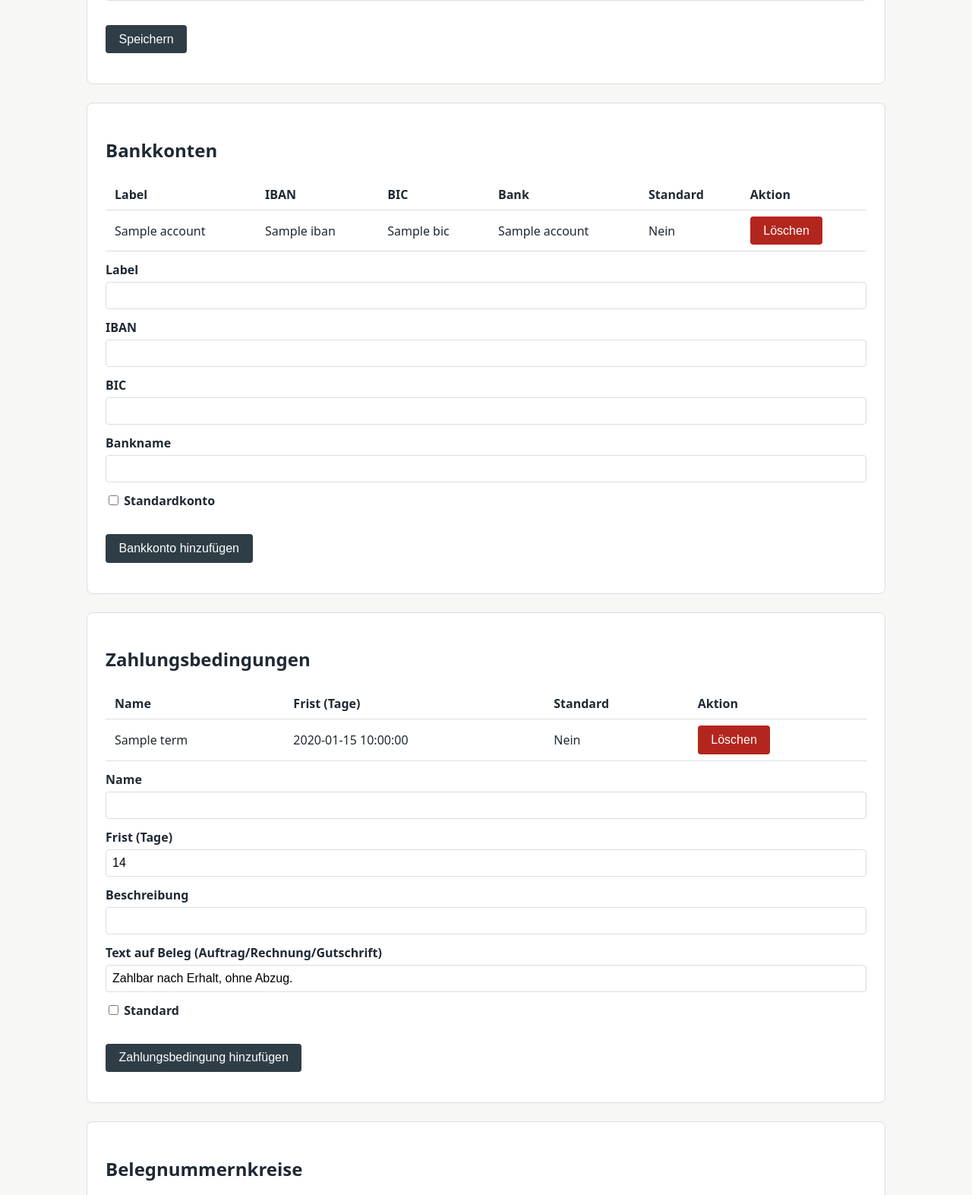
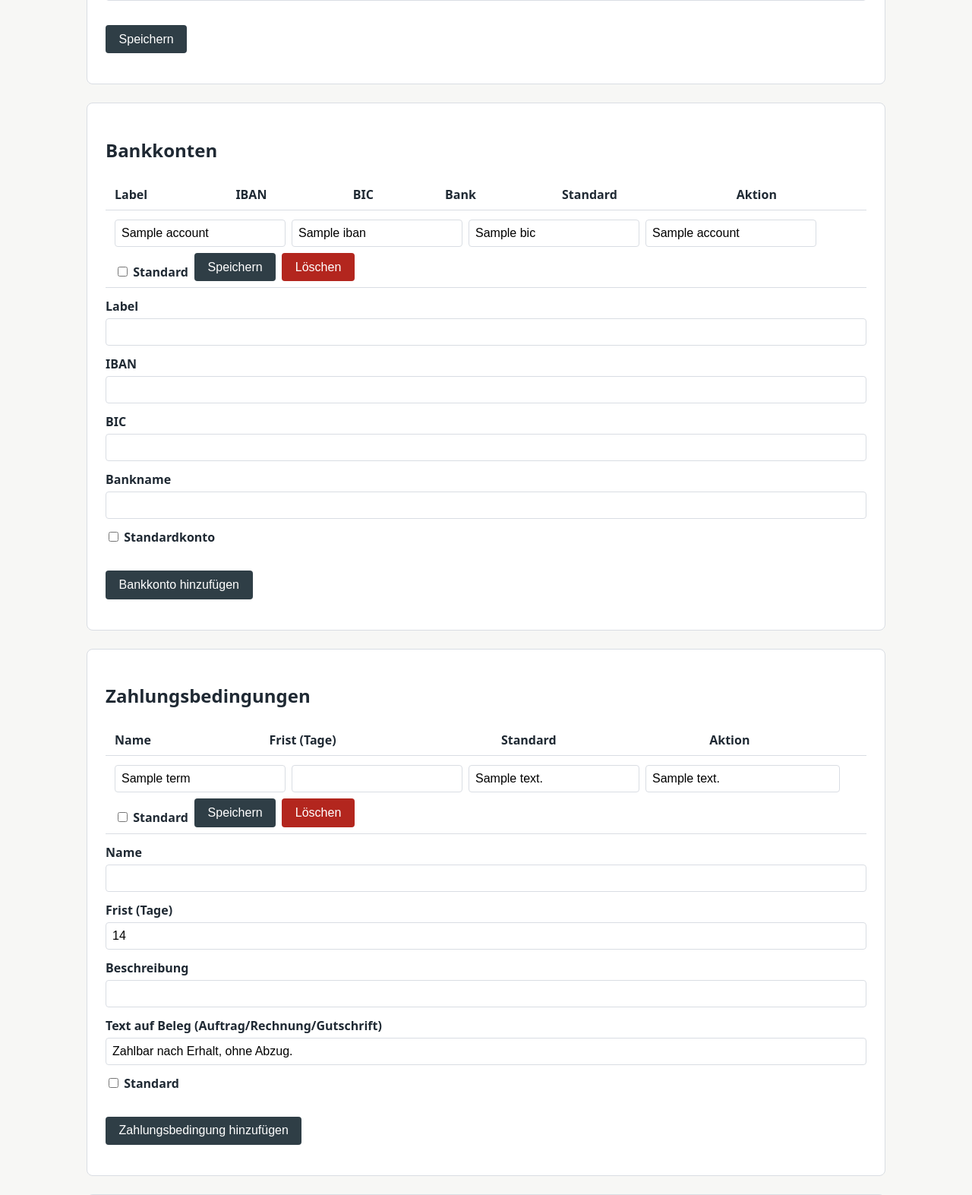
Before and after one commit to Softlinger/ws-verlag, a FastAPI app: template app/templates/company/settings.html in a window 1280 px wide. Shown: the part 2239-3812 px from the top of the page at 76% size. Run offline with FastAPI, Linux system fonts and the light colour scheme; the template is opened without the code that fills it: most values are stand-ins (such as "Sample title", 1, 10 or a date in 2020); grey boxes marked "Sample" are stand-in pictures.

Commit message:
Admin-Passwort-Reset sowie Bearbeiten von Bankkonten/Zahlungsbedingungen ergaenzen
Bisher gab es fuer einen Sachbearbeiter, der sein Passwort vergessen hat, keinen
Weg zurueck in den Account (nur Selbst-Service-Passwortwechsel mit aktuellem
Passwort). Admins koennen jetzt in der Benutzerverwaltung ein neues Passwort fuer
jeden Benutzer setzen (POST /users/{id}/reset-password, Mindestlaenge 8 Zeichen).

Bankkonten und Zahlungsbedingungen in den Firmenstammdaten liessen sich bisher nur
anlegen und loeschen, nicht mehr bearbeiten - z. B. eine falsch eingegebene IBAN
erforderte Loeschen+Neuanlegen. Beide Tabellen sind jetzt zeilenweise direkt editierbar
(POST /company/bank-accounts/{id}/update bzw. /company/payment-terms/{id}/update),
analog zum bereits bestehenden Muster bei Belegnummernkreisen/Mahnstufen.

Co-Authored-By: Claude Sonnet 5 <noreply@anthropic.com>
Claude-Session: https://claude.ai/code/session_01QJbYU5M7ufzNhzzVuNcGwJ

```diff
--- a/app/templates/company/settings.html
+++ b/app/templates/company/settings.html
@@ -88,11 +88,18 @@
     <tbody>
       {% for account in bank_accounts %}
       <tr>
-        <td>{{ account.label }}</td><td>{{ account.iban }}</td><td>{{ account.bic }}</td><td>{{ account.bank_name }}</td>
-        <td>{{ "Ja" if account.is_default else "Nein" }}</td>
-        <td>
-          <form method="post" action="/company/bank-accounts/{{ account.id }}/delete">
-            <button type="submit" class="danger">L&ouml;schen</button>
+        <td colspan="6">
+          <form method="post" action="/company/bank-accounts/{{ account.id }}/update" style="display:flex; flex-wrap:wrap; gap:0.5rem; align-items:center;">
+            <input name="label" value="{{ account.label }}" required aria-label="Label" style="width:auto;">
+            <input name="iban" value="{{ account.iban }}" required aria-label="IBAN" style="width:auto;">
+            <input name="bic" value="{{ account.bic }}" aria-label="BIC" style="width:auto;">
+            <input name="bank_name" value="{{ account.bank_name }}" aria-label="Bankname" style="width:auto;">
+            <label style="width:auto;">
+              <input name="is_default" type="checkbox" style="width:auto; display:inline-block;" {{ "checked" if account.is_default else "" }}>
+              Standard
+            </label>
+            <button type="submit">Speichern</button>
+            <button type="submit" formaction="/company/bank-accounts/{{ account.id }}/delete" class="danger">L&ouml;schen</button>
           </form>
         </td>
       </tr>
@@ -123,8 +130,20 @@
     <tbody>
       {% for term in payment_terms %}
       <tr>
-        <td>{{ term.name }}</td><td>{{ term.days_due }}</td><td>{{ "Ja" if term.is_default else "Nein" }}</td>
-        <td><form method="post" action="/company/payment-terms/{{ term.id }}/delete"><button type="submit" class="danger">L&ouml;schen</button></form></td>
+        <td colspan="4">
+          <form method="post" action="/company/payment-terms/{{ term.id }}/update" style="display:flex; flex-wrap:wrap; gap:0.5rem; align-items:center;">
+            <input name="name" value="{{ term.name }}" required aria-label="Name" style="width:auto;">
+            <input name="days_due" type="number" value="{{ term.days_due }}" aria-label="Frist (Tage)" style="width:auto;">
+            <input name="description" value="{{ term.description }}" aria-label="Beschreibung" style="width:auto;">
+            <input name="printed_text" value="{{ term.printed_text }}" aria-label="Text auf Beleg" style="width:auto; min-width:16rem;">
+            <label style="width:auto;">
+              <input name="is_default" type="checkbox" style="width:auto; display:inline-block;" {{ "checked" if term.is_default else "" }}>
+              Standard
+            </label>
+            <button type="submit">Speichern</button>
+            <button type="submit" formaction="/company/payment-terms/{{ term.id }}/delete" class="danger">L&ouml;schen</button>
+          </form>
+        </td>
       </tr>
       {% endfor %}
     </tbody>
```
Also changed, not shown: app/routers/company.py (+50 -0 lines), app/routers/users.py (+17 -0 lines), app/templates/users/list.html (+13 -1 lines).
